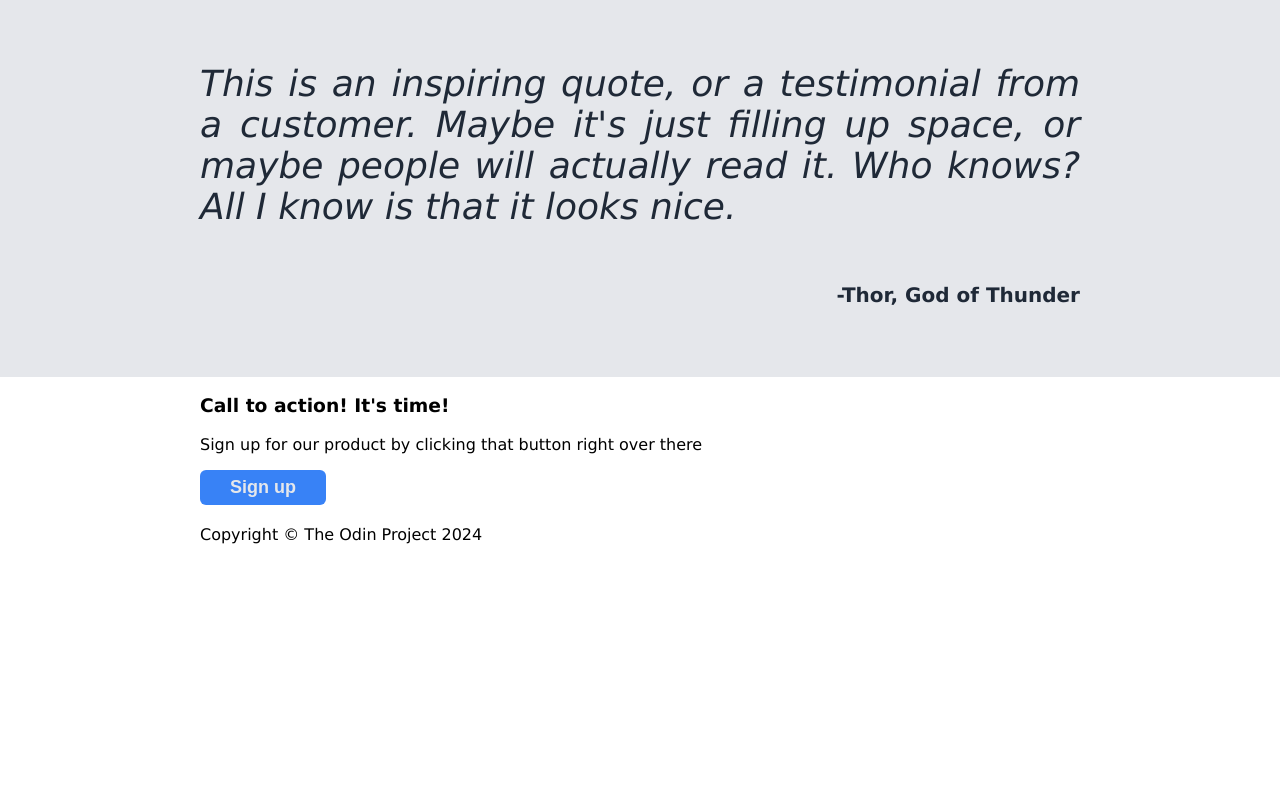
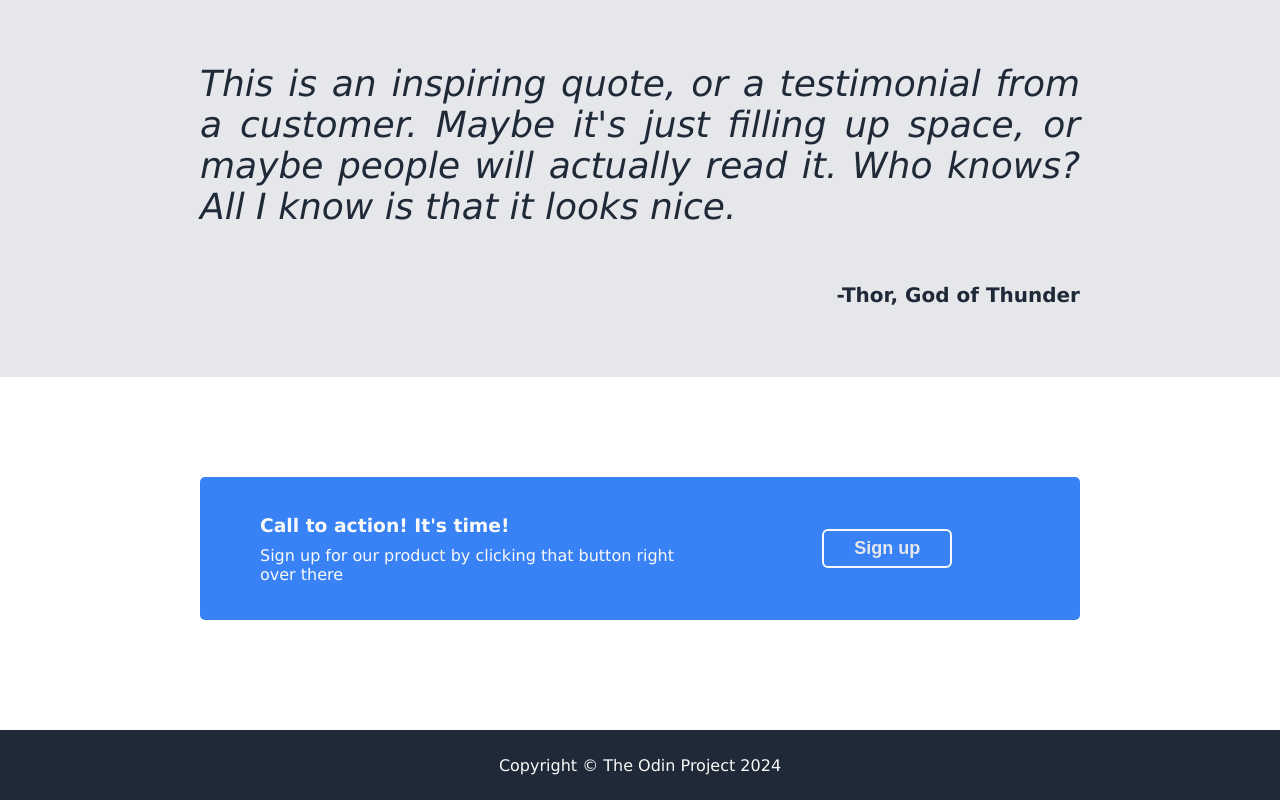
Before and after one commit to leandro-bcamargo/landing-page, a plain HTML site: page index.html in a window 1280 px wide. Shown: the part 872-1672 px from the top of the page. Before the commit the page ends 1426 px from the top, so only its background shows below. Drawn offline with Linux system fonts and the light colour scheme.

Commit message:
Style bottom of main and footer

```diff
--- a/index.html
+++ b/index.html
@@ -63,9 +63,13 @@
       <p>-Thor, God of Thunder</p>
     </div>
     <div class="sign-up">
-      <h3>Call to action! It's time!</h3>
-      <p>Sign up for our product by clicking that button right over there</p>
-      <button>Sign up</button>
+      <div class="sign-up-left">
+        <h3>Call to action! It's time!</h3>
+        <p>Sign up for our product by clicking that button right over there</p>
+      </div>
+      <div class="sign-up-right">
+        <button>Sign up</button>
+      </div>
     </div>
 
   </main>
--- a/style.css
+++ b/style.css
@@ -148,3 +148,52 @@ a {
   text-align: center;
   width: 150px;
 }
+
+.sign-up {
+  margin-top: 100px;
+  margin-bottom: 100px;
+  display: flex;
+  justify-content: space-between;
+  background: #3882f6;
+  color: #f9faf8;
+  border-radius: 5px;
+  padding: 20px 60px;
+  gap: 50px;
+}
+
+.sign-up-left {
+  display: flex;
+  flex-direction: column;
+  justify-content: center;
+}
+
+.sign-up-left > h3 {
+  margin-bottom: 0;
+}
+
+.sign-up-left > p {
+  margin-top: 10px;
+}
+
+.sign-up-right {
+  display: flex;
+  justify-content: center;
+  align-items: center;
+  flex-basis: 300px;
+}
+
+.sign-up-right > button {
+  border: solid 2px #f9faf8;
+
+}
+
+footer {
+  background: #1F2937;
+  display: flex;
+  justify-content: center;
+  align-items: center;
+  color: #f9faf8;
+  height: 50px;
+  padding-top: 10px;
+  padding-bottom: 10px;
+}
```
